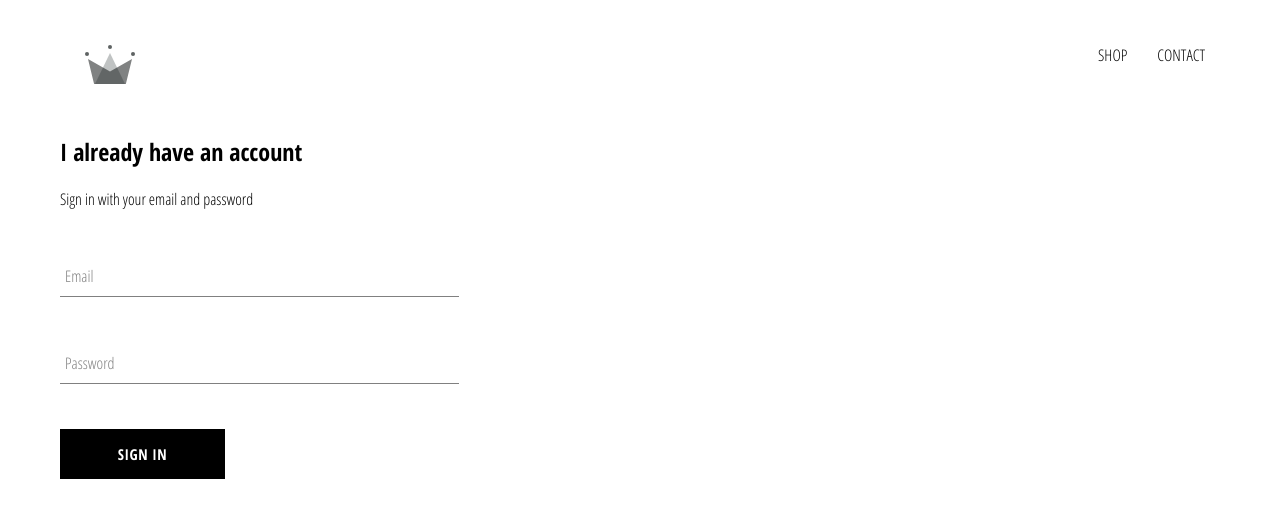
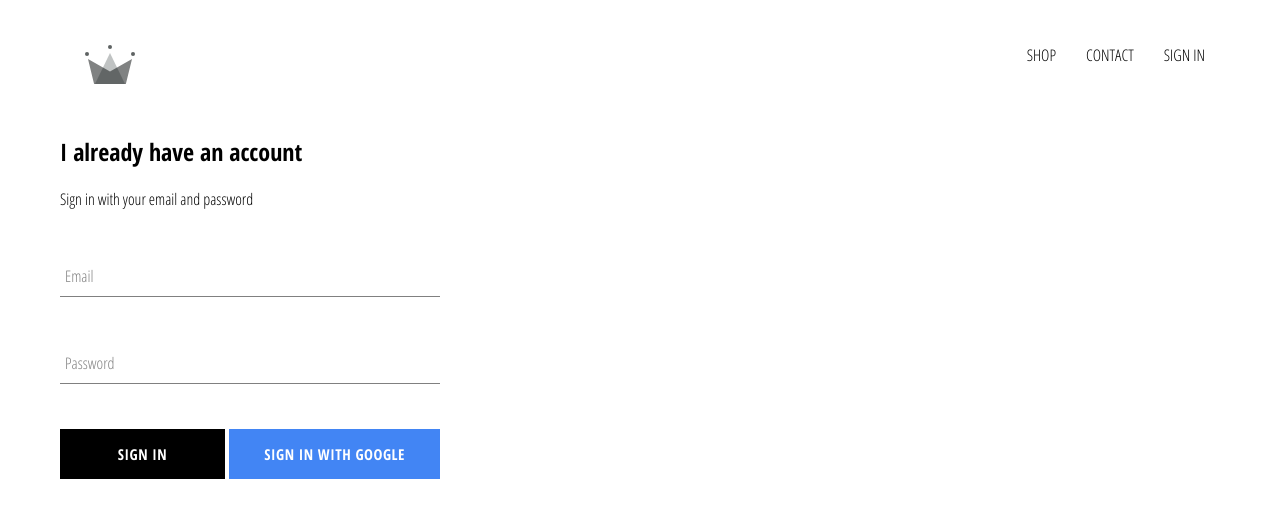
Before and after one commit to JRyGithub/portfolio-ecommerce-site, a React (Create React App) app: page /signin in a window 1280 px wide. Shown: the top 518 px of the page. Built offline with nearby package versions, Linux system fonts and the light colour scheme; no server answers.

Commit message:
sigin, and firebase, google

```diff
--- a/package.json
+++ b/package.json
@@ -6,6 +6,7 @@
     "@testing-library/jest-dom": "^5.14.1",
     "@testing-library/react": "^11.2.7",
     "@testing-library/user-event": "^12.8.3",
+    "firebase": "^8.6.8",
     "node-sass": "^6.0.1",
     "react": "^17.0.2",
     "react-dom": "^17.0.2",
--- a/src/App.css
+++ b/src/App.css
@@ -7,3 +7,7 @@
     text-decoration: none;
     color: black;
 }
+
+* {
+    box-sizing: border-box;
+}
--- a/src/App.js
+++ b/src/App.js
@@ -1,12 +1,28 @@
 import './App.css';
+import React, { useState, useEffect, useLayoutEffect, useRef} from 'react';
 
 import Header from './components/header/header.component';
 import MyRouter from './route/MyRouter.route';
+import { auth } from './firebase/firebase.utils';
 
 function App() {
+  const[currentUser, setCurrentUser] = useState(null);
+
+  var unsubscribeFromAuthRef = useRef(null);
+
+  useEffect(() => {
+    var unsubscribeFromAuth = unsubscribeFromAuthRef.current;
+    unsubscribeFromAuth = auth.onAuthStateChanged(user => {
+      setCurrentUser(user);
+    })
+    return () => {
+      unsubscribeFromAuthRef.current = null;
+    }
+  }, []);
+
   return (
     <div>
-      <Header />
+      <Header currentUser={ currentUser } />
       <MyRouter />
     </div>
 
--- a/src/components/custom-button/custom-button.component.jsx
+++ b/src/components/custom-button/custom-button.component.jsx
@@ -2,9 +2,9 @@
 
 import './custom-button.styles.scss';
 
-const CustomButton = ({ children, ...otherProps}) => {
+const CustomButton = ({ children, isGoogleSignIn, ...otherProps}) => {
     return (
-        <button className='custom-button' { ...otherProps}>
+        <button className={`${isGoogleSignIn ? 'google-sign-in': ''} custom-button`} { ...otherProps}>
             {children}
         </button>
     )
--- a/src/components/custom-button/custom-button.styles.scss
+++ b/src/components/custom-button/custom-button.styles.scss
@@ -19,4 +19,14 @@
       color: black;
       border: 1px solid black;
     }
+
+    &.google-sign-in {
+      background-color: #4285f4;
+      color: white;
+
+      &:hover {
+        background-color: #357ae8;
+        border: none;
+      }
+    }
   }
--- a/src/components/header/header.component.jsx
+++ b/src/components/header/header.component.jsx
@@ -2,8 +2,9 @@
 import { Link } from "react-router-dom";
 import "./header.styles.scss";
 import { ReactComponent as Logo } from "../../assets/crown.svg";
+import { auth } from '../../firebase/firebase.utils';
 
-const Header = () => {
+const Header = ({ currentUser }) => {
   return (
     <div className="header">
       <Link className="logo-container" to="/">
@@ -16,6 +17,12 @@
         <Link className="option" to="/contact">
           CONTACT
         </Link>
+        {
+          currentUser ?
+          <div className='option' onClick={() => auth.signOut()}>SIGN OUT</div>
+          :
+          <Link className='option' to='/signin'>SIGN IN</Link>
+        }
       </div>
     </div>
   );
--- a/src/components/header/header.styles.scss
+++ b/src/components/header/header.styles.scss
@@ -20,6 +20,7 @@
 
       .option {
         padding: 10px 15px;
+        cursor: pointer;
       }
     }
   }
--- a/src/components/sign-in/sign-in.components.jsx
+++ b/src/components/sign-in/sign-in.components.jsx
@@ -1,9 +1,10 @@
 import React, { useState } from "react";
+
+import { signInWithGoogleMethod } from "../../firebase/firebase.utils";
 
 import "./sign-in.styles.scss";
 import FormInput from "../form-input/form-input.components";
 import CustomButton from "../custom-button/custom-button.component";
-
 
 const SignIn = () => {
   const [email, setEmail] = useState("");
@@ -48,7 +49,13 @@
           handleChange={handleChange}
           label="Password"
         />
+        <div className="buttons">
           <CustomButton type="submit"> Sign in</CustomButton>
+          <CustomButton onClick={signInWithGoogleMethod} isGoogleSignIn>
+            {" "}
+            Sign in with Google{" "}
+          </CustomButton>
+        </div>
       </form>
     </div>
   );
--- a/src/components/sign-in/sign-in.styles.scss
+++ b/src/components/sign-in/sign-in.styles.scss
@@ -1,9 +1,13 @@
 .sign-in {
-    width: 30vw;
+    width: 380px;
     display: flex;
     flex-direction: column;
 
     .title{
         margin: 10px 10px;
     }
+    .buttons {
+        display: flex;
+        justify-content: space-between;
+    }
 }
--- /dev/null
+++ b/src/firebase/firebase.utils.js
@@ -0,0 +1,24 @@
+import firebase from 'firebase/app';
+import 'firebase/firestore';
+import 'firebase/auth';
+
+const config = {
+    apiKey: "AIzaSyBpnb6FiFSftvLmMMBD7gtOGpdVUnmAiZQ",
+    authDomain: "portfolio-ecommerce-db.firebaseapp.com",
+    projectId: "portfolio-ecommerce-db",
+    storageBucket: "portfolio-ecommerce-db.appspot.com",
+    messagingSenderId: "398335373836",
+    appId: "1:398335373836:web:9aa341ad7744e57d163429",
+    measurementId: "G-4CHEGPR4E5"
+  }
+
+firebase.initializeApp(config);
+
+export const auth = firebase.auth();
+export const firestore = firebase.firestore();
+
+const provider = new firebase.auth.GoogleAuthProvider();
+provider.setCustomParameters({ prompt: 'select_account'});
+export const signInWithGoogleMethod = () => auth.signInWithPopup(provider);
+
+export default firebase;
```
Also changed, not shown: 1 other file (tests, documents, lock files or other folders). Lines whose indentation alone changed are shown as unchanged.
